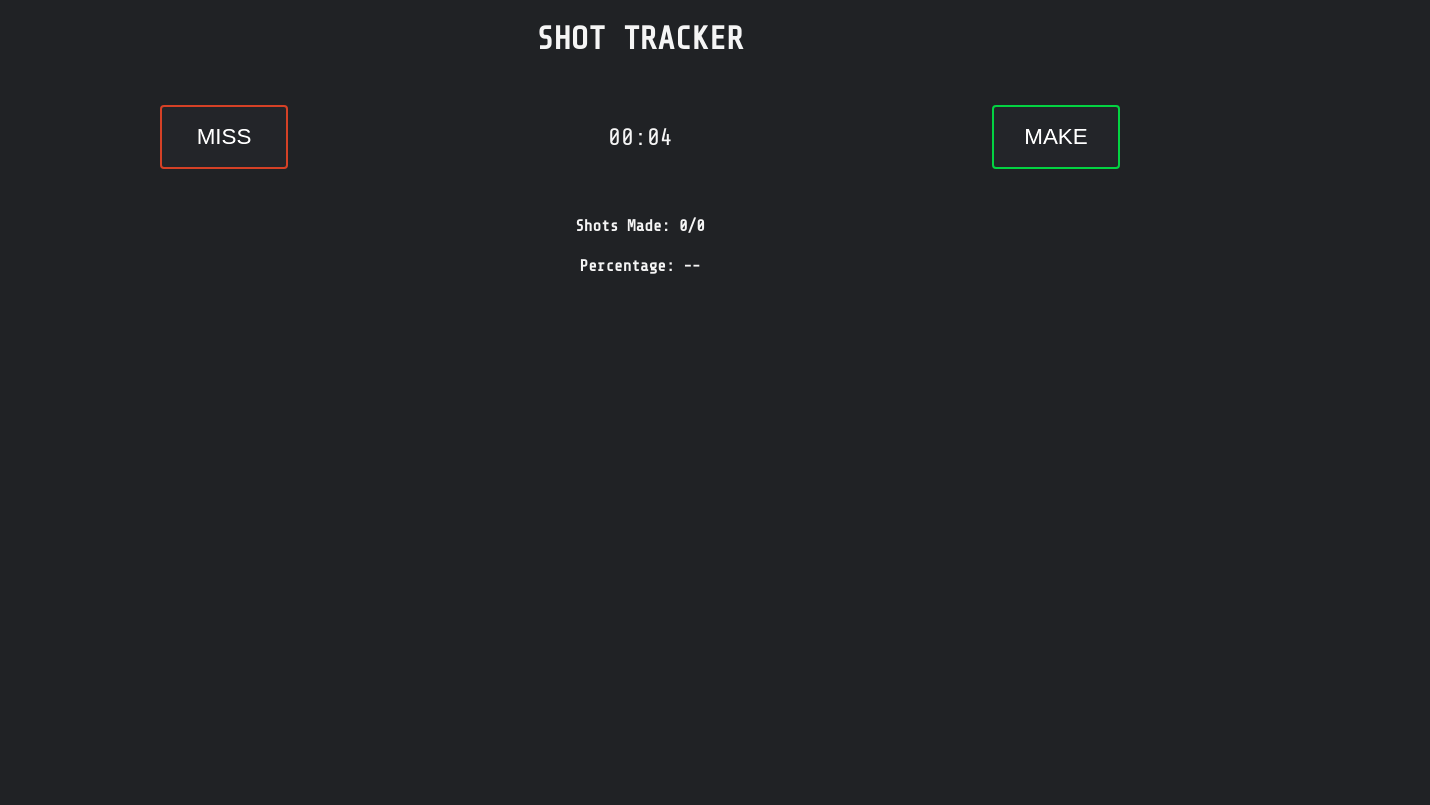
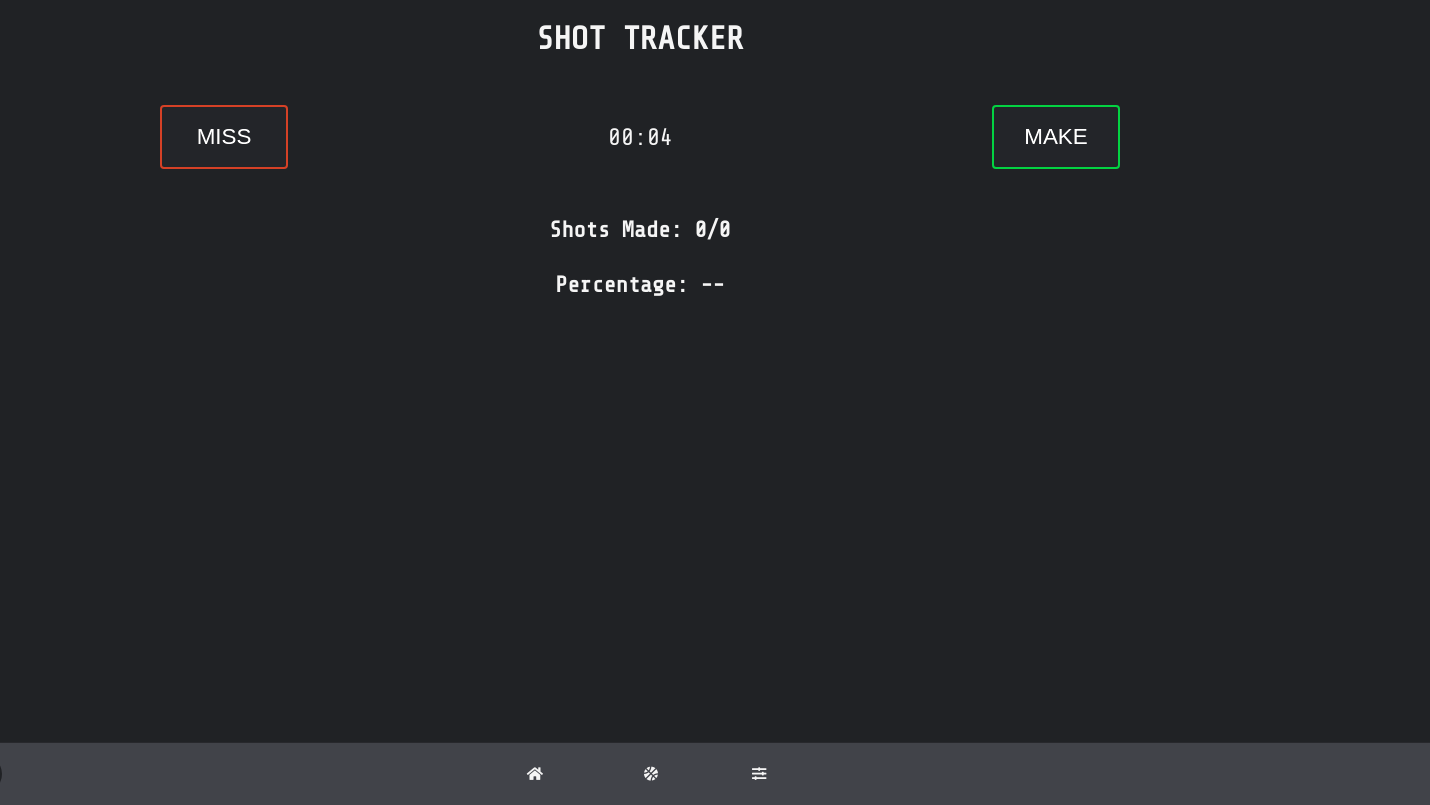
Before and after one commit to jaredami/shot-tracker, a React (Create React App) app: page / in a window 1280 px wide. Shown: the whole page, 1430 px wide, since content can reach past the window. Built offline with nearby package versions, Linux system fonts and the light colour scheme.

Commit message:
Add nav bar

```diff
--- a/public/index.html
+++ b/public/index.html
@@ -24,10 +24,20 @@
       work correctly both with client-side routing and a non-root public URL.
       Learn how to configure a non-root public URL by running `npm run build`.
     -->
+
+    <!-- Fonts -->
     <link rel="preconnect" href="https://fonts.gstatic.com" />
     <link
       href="https://fonts.googleapis.com/css2?family=Roboto&family=Share+Tech+Mono&display=swap"
       rel="stylesheet"
+    />
+
+    <!-- Font Awesome -->
+    <link
+      rel="stylesheet"
+      href="https://pro.fontawesome.com/releases/v5.10.0/css/all.css"
+      integrity="sha384-AYmEC3Yw5cVb3ZcuHtOA93w35dYTsvhLPVnYs9eStHfGJvOvKxVfELGroGkvsg+p"
+      crossorigin="anonymous"
     />
     <title>React App</title>
   </head>
--- a/src/App.js
+++ b/src/App.js
@@ -1,4 +1,5 @@
 import "./App.css";
+import Nav from "./components/Nav";
 import Session from "./components/Session";
 
 function App() {
@@ -6,6 +7,7 @@ function App() {
     <div className="main-wrapper">
       <h1 className="main-header">SHOT TRACKER</h1>
       <Session />
+      <Nav />
     </div>
   );
 }
--- /dev/null
+++ b/src/components/Nav.css
@@ -0,0 +1,101 @@
+/* body {
+  height: 100vh;
+  display: flex;
+  justify-content: center;
+  align-items: center;
+  margin: 0;
+} */
+
+nav {
+  position: absolute;
+  display: block;
+  background-color: #414349;
+  /* background-color: #f5f5f5; */
+  padding: 10px;
+  /* border-radius: 40px; */
+  transform: scale(1.2);
+  overflow: hidden;
+  width: 100%;
+  margin: 0 auto;
+  bottom: 0;
+}
+
+nav a {
+  position: relative;
+  text-decoration: none;
+  /* color: #202225; */
+  color: #f5f5f5;
+  font-size: 12px;
+  line-height: 1;
+  text-align: center;
+  display: inline-block;
+  width: 100px;
+  padding: 10px;
+  box-sizing: border-box;
+  z-index: 2;
+}
+
+nav a b {
+  position: relative;
+  top: 40px;
+  transition: 0.3s ease top;
+  margin-left: 6px;
+}
+
+nav a i {
+  position: relative;
+  left: 25%;
+  transition: 0.3s ease left;
+}
+
+nav span {
+  position: absolute;
+  width: 100px;
+  background-color: #202225;
+  /* background-color: #e5eeff; */
+  top: 10px;
+  bottom: 10px;
+  left: 10px;
+  border-radius: 50px;
+  z-index: 1;
+  transition: 0.3s ease left;
+}
+
+nav a:hover b {
+  top: 0;
+}
+
+nav a:hover i {
+  left: 0;
+}
+
+nav a:nth-child(1):hover ~ span {
+  left: 4rem;
+}
+
+nav a:nth-child(2):hover ~ span {
+  left: 10.4rem;
+}
+
+nav a:nth-child(3):hover ~ span {
+  left: 16.5rem;
+}
+
+#ytd-url {
+  display: block;
+  position: fixed;
+  right: 0;
+  bottom: 0;
+  padding: 10px 14px;
+  margin: 20px;
+  color: #fff;
+  font-family: Arial;
+  font-size: 14px;
+  text-decoration: none;
+  background-color: #53588b;
+  border-radius: 4px;
+  box-shadow: 0 10px 20px -5px rgba(83, 88, 139, 0.3);
+  z-index: 125;
+}
+
+/* jksahdfjshajk */
--- /dev/null
+++ b/src/components/Nav.js
@@ -0,0 +1,22 @@
+import React from "react";
+import "./Nav.css";
+
+export default function Nav() {
+  return (
+    <nav>
+      <a href="#">
+        <i class="fas fa-home"></i>
+        <b>home</b>
+      </a>
+      <a href="#">
+        <i class="fas fa-basketball-ball"></i>
+        <b>train</b>
+      </a>
+      <a href="#">
+        <i class="fas fa-sliders-h"></i>
+        <b>settings</b>
+      </a>
+      <span></span>
+    </nav>
+  );
+}
--- a/src/components/Session.css
+++ b/src/components/Session.css
@@ -27,3 +27,7 @@
   font-size: 1.5rem;
   width: 4rem;
 }
+
+.session-stat {
+  font-size: 1.4rem;
+}
```
